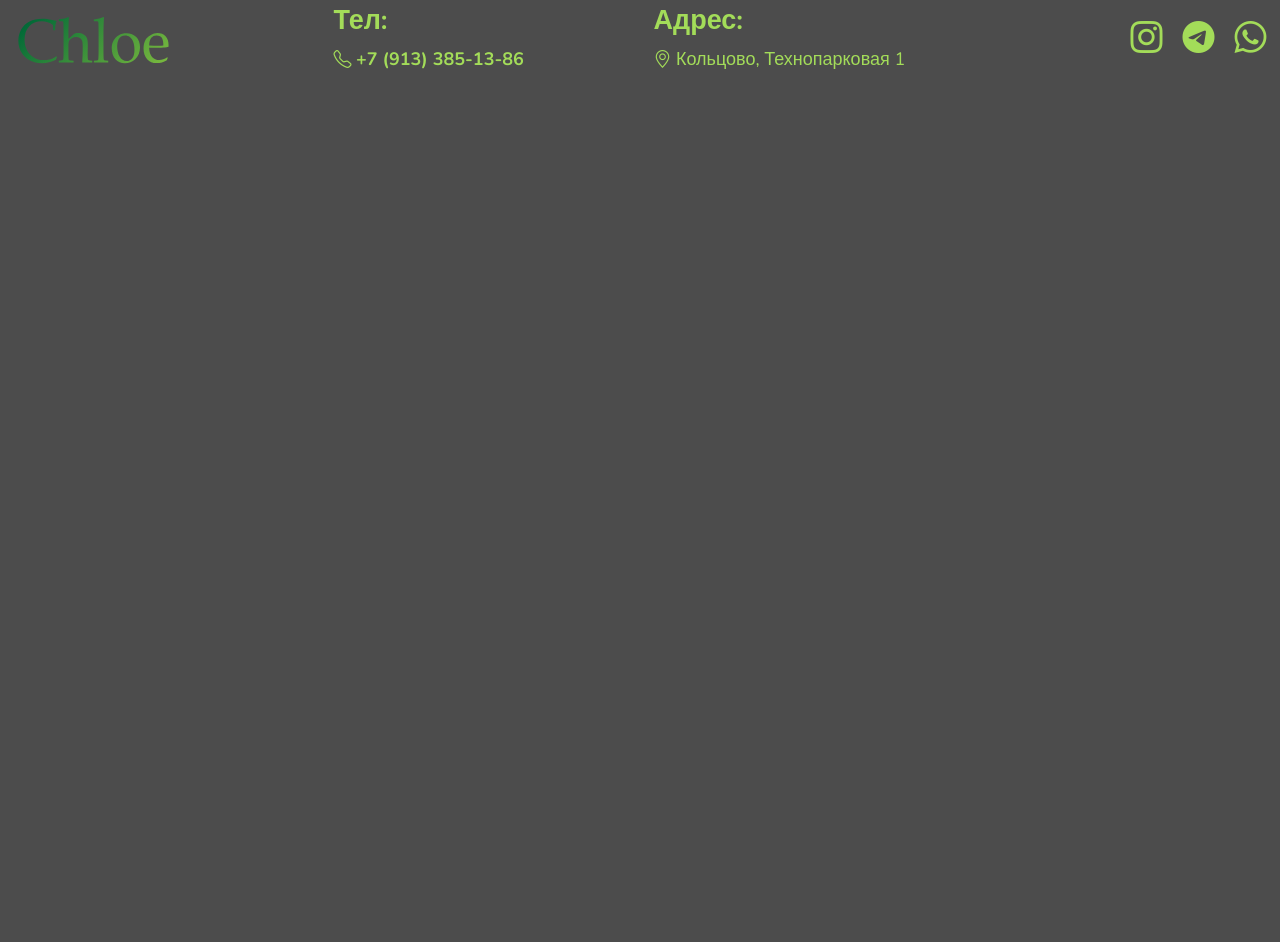
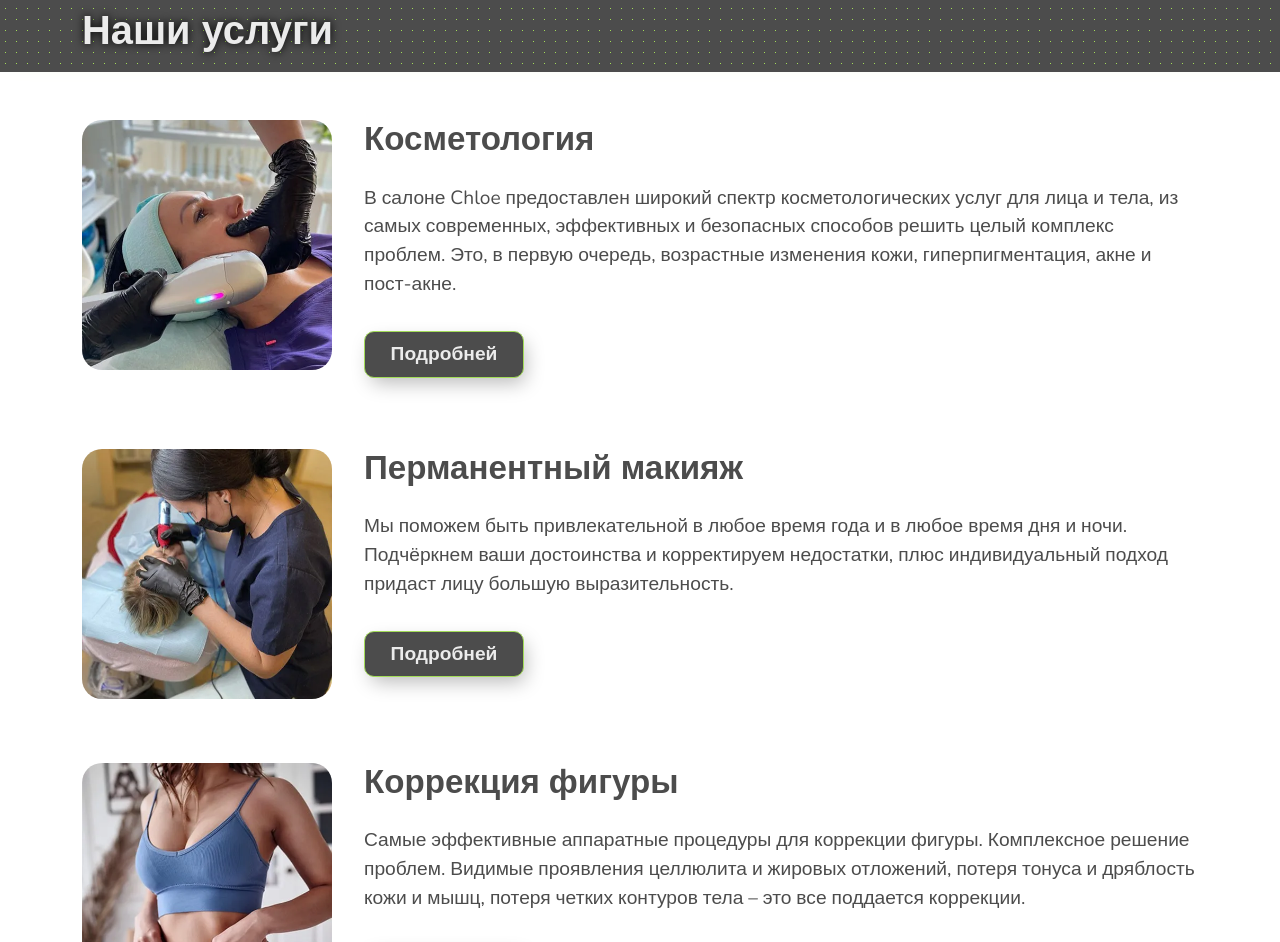
Before and after one commit to kostik-omsk/beauty_salon, a Vue app: page / in a window 1280 px wide. Shown: the part 850-1792 px from the top of the page. Before the commit the page ends 1290 px from the top, so only its background shows below. Built offline with nearby package versions, Linux system fonts and the light colour scheme.

Commit message:
feat: add services cards

```diff
--- a/src/assets/base.scss
+++ b/src/assets/base.scss
@@ -1,5 +1,6 @@
 /* base styles  */
 @import './var.scss';
+
 * {
   margin: 0;
   padding: 0;
@@ -30,13 +31,14 @@
 
 html,
 body {
-  font-size: 18px;
+  font-size: 16px;
   height: 100vh;
 }
 
 body {
   position: relative;
-  background-color: $myprimary;
+  background: $myprimary radial-gradient($mygreen 10%, transparent 2%);
+  background-size: 11px 11px;
   z-index: -10;
   color: $myprimary;
 }
@@ -46,6 +48,15 @@ h3,
 h4 {
   font-weight: bold;
 }
+
+h2 {
+  font-size: $font-size-xxl;
+}
+
+h3 {
+  font-size: $font-size-xl;
+}
+
 a {
   text-decoration: none;
 }
--- a/src/assets/var.scss
+++ b/src/assets/var.scss
@@ -2,3 +2,11 @@ $myprimary: #4c4c4c;
 $secondary: #ebebeb;
 $warning: #da0f41;
 $mygreen: #a3dc59;
+
+$font-size-sm: clamp(0.83rem, 0.44vw + 0.72rem, 1rem);
+$font-size-base: clamp(1rem, 0.53vw + 0.87rem, 1.2rem);
+$font-size-md: clamp(1.2rem, 0.64vw + 1.04rem, 1.44rem);
+$font-size-lg: clamp(1.44rem, 0.77vw + 1.25rem, 1.73rem);
+$font-size-xl: clamp(1.73rem, 0.92vw + 1.5rem, 2.07rem);
+$font-size-xxl: clamp(2.07rem, 1.11vw + 1.8rem, 2.49rem);
+$font-size-xxxl: clamp(2.49rem, 1.33vw + 2.16rem, 2.99rem);
--- a/src/views/HomeView/HomeView.vue
+++ b/src/views/HomeView/HomeView.vue
@@ -1,5 +1,7 @@
 <script setup lang="ts">
 import AppGalleryIntro from '@/components/GalleryIntro/AppGalleryIntro.vue'
+import CardServicesVue from './ui/CardServices.vue'
+import { listServices } from '@/views/HomeView/data/listServices'
 </script>
 
 <template>
@@ -19,7 +21,14 @@ import AppGalleryIntro from '@/components/GalleryIntro/AppGalleryIntro.vue'
     <AppGalleryIntro />
   </section>
   <section class="services">
-    <div class="container"></div>
+    <div class="section__header">
+      <div class="container"><h2 class="py-3">Наши услуги</h2></div>
+    </div>
+    <div class="container">
+      <div class="services__list">
+        <CardServicesVue v-for="service in listServices" :key="service.id" :service="service" />
+      </div>
+    </div>
   </section>
 </template>
 
@@ -27,7 +36,7 @@ import AppGalleryIntro from '@/components/GalleryIntro/AppGalleryIntro.vue'
 @import '@/assets/var.scss';
 
 .intro {
-  min-height: calc(100vh - 92px);
+  min-height: calc(100vh - 87px);
   position: relative;
   overflow: hidden;
 
@@ -49,6 +58,7 @@ import AppGalleryIntro from '@/components/GalleryIntro/AppGalleryIntro.vue'
       left: 0;
       border-radius: 0px;
     }
+
     @media (max-width: 1400px) {
       box-shadow: 0 0 3px #00000095;
     }
@@ -72,6 +82,7 @@ import AppGalleryIntro from '@/components/GalleryIntro/AppGalleryIntro.vue'
 
     .block-text {
       font-size: 1.3rem;
+
       @media only screen and (max-width: 576px) {
         font-size: 1.1rem;
       }
@@ -103,6 +114,19 @@ import AppGalleryIntro from '@/components/GalleryIntro/AppGalleryIntro.vue'
   }
 }
 
-.services {
+.section__header {
+  position: relative;
+  z-index: 5;
+  color: $secondary;
+  background: initial;
+  background: $myprimary radial-gradient($mygreen 10%, transparent 2%);
+  background-size: 11px 11px;
+  box-shadow: 0 -1rem 2rem -0.8rem $mygreen;
+  margin-bottom: 3rem;
+  h2 {
+    font-weight: 800;
+    // text-decoration: underline solid;
+    text-shadow: 0px 0px 10px #000000;
+  }
 }
 </style>
--- /dev/null
+++ b/src/views/HomeView/data/listServices.ts
@@ -0,0 +1,55 @@
+import cosmetology from '@/assets/img/card/cosmetology.webp'
+import makeup from '@/assets/img/card/makeup.webp'
+import body_shaping from '@/assets/img/card/body_shaping.webp'
+import eyelashes from '@/assets/img/card/eyelashes.webp'
+import epilation from '@/assets/img/card/epilation.webp'
+
+export interface Service {
+  id: string
+  title: string
+  description: string
+  urlName: string
+  path: string
+}
+
+export const listServices: Service[] = [
+  {
+    id: 'cosmetology',
+    title: 'Косметология',
+    description:
+      'В салоне Chloe предоставлен широкий спектр косметологических услуг для лица и тела, из самых современных, эффективных и безопасных способов решить целый комплекс проблем. Это, в первую очередь, возрастные изменения кожи, гиперпигментация, акне и пост-акне.',
+    urlName: cosmetology,
+    path: '/cosmetology'
+  },
+  {
+    id: 'makeup',
+    title: 'Перманентный макияж',
+    description:
+      'Мы поможем быть привлекательной в любое время года и в любое время дня и ночи. Подчёркнем ваши достоинства и корректируем недостатки, плюс индивидуальный подход придаст лицу большую выразительность.',
+    urlName: makeup,
+    path: '/makeup'
+  },
+  {
+    id: 'body_shaping',
+    title: 'Коррекция фигуры',
+    description:
+      'Самые эффективные аппаратные процедуры для коррекции фигуры. Комплексное решение проблем. Видимые проявления целлюлита и жировых отложений, потеря тонуса и дряблость кожи и мышц, потеря четких контуров тела – это все поддается коррекции.',
+    urlName: body_shaping,
+    path: '/bodyshaping'
+  },
+  {
+    id: 'eyelashes',
+    title: 'Наращивание ресниц',
+    description: `Благодаря многолетнему опыту мы знаем как правильно выбрать ресницы по форме глаз и как подобрать нужный эффект, добиваясь завораживающего взгляда.  Так же у нас доступно ЛАМИНИРОВАНИЕ своих ресниц для создания повседневного макияжа и БОТОКС для укрепления, ускорение роста и защиты от внешних воздействий.`,
+    urlName: eyelashes,
+    path: '/eyelashes'
+  },
+  {
+    id: 'epilation',
+    title: 'Эпиляция',
+    description:
+      'У нас доступны самые распространённые методы эпиляции Воск / Сахар / Лазер / Электра, какой из перечисленных методов эпиляции выбрать — решать вам, а мы качественно выполним свою работу по любому из перечисленных видов данной услуги.',
+    urlName: epilation,
+    path: '/epilation'
+  }
+]
--- /dev/null
+++ b/src/views/HomeView/ui/CardServices.vue
@@ -0,0 +1,90 @@
+<script setup lang="ts">
+import type { Service } from '../data/listServices'
+const props = defineProps(['service'])
+const { title, description, urlName, path } = props.service as Service
+</script>
+
+<template>
+  <div class="services__item service">
+    <div class="service__img">
+      <img class="img-fluid" :src="urlName" :alt="title" />
+    </div>
+    <div class="service__info">
+      <h3 class="service__title">{{ title }}</h3>
+      <p class="service__description">{{ description }}</p>
+      <router-link class="service__btn" :to="path">Подробней</router-link>
+    </div>
+  </div>
+</template>
+
+<style lang="scss" scoped>
+@import '@/assets/var.scss';
+.service {
+  position: relative;
+  display: flex;
+  gap: 2rem;
+  margin-bottom: 4rem;
+
+  @media only screen and (max-width: 992px) {
+    flex-direction: column;
+    align-items: center;
+  }
+
+  &__img {
+    flex: 0 0 250px;
+    width: 250px;
+    height: 250px;
+    border-radius: 20px;
+    overflow: hidden;
+  }
+
+  &__title {
+    margin-bottom: 1.5rem;
+  }
+
+  &__description {
+    font-size: clamp(1rem, 2.5vw, 1.2rem);
+    margin-bottom: 2rem;
+  }
+
+  &__btn {
+    display: inline-block;
+    position: relative;
+    border: unset;
+    padding: 0.5rem 1.6rem;
+    font-size: 1.2rem;
+    font-weight: 700;
+    color: $secondary;
+    background: $myprimary;
+    border-radius: 10px;
+    border: 1px solid $mygreen;
+    transition: all 250ms;
+    overflow: hidden;
+    z-index: 1;
+    -webkit-box-shadow: 4px 8px 19px -3px rgba(0, 0, 0, 0.27);
+    box-shadow: 4px 8px 19px -3px rgba(0, 0, 0, 0.27);
+    cursor: pointer;
+
+    &::before {
+      content: '';
+      position: absolute;
+      top: 0;
+      left: 0;
+      height: 100%;
+      width: 0;
+      border-radius: 10px;
+      background-color: $mygreen;
+      transition: all 250ms;
+      z-index: -1;
+    }
+    &:hover::before {
+      width: 100%;
+    }
+
+    &:hover {
+      color: $myprimary;
+      border: 1px solid $myprimary;
+    }
+  }
+}
+</style>
```
